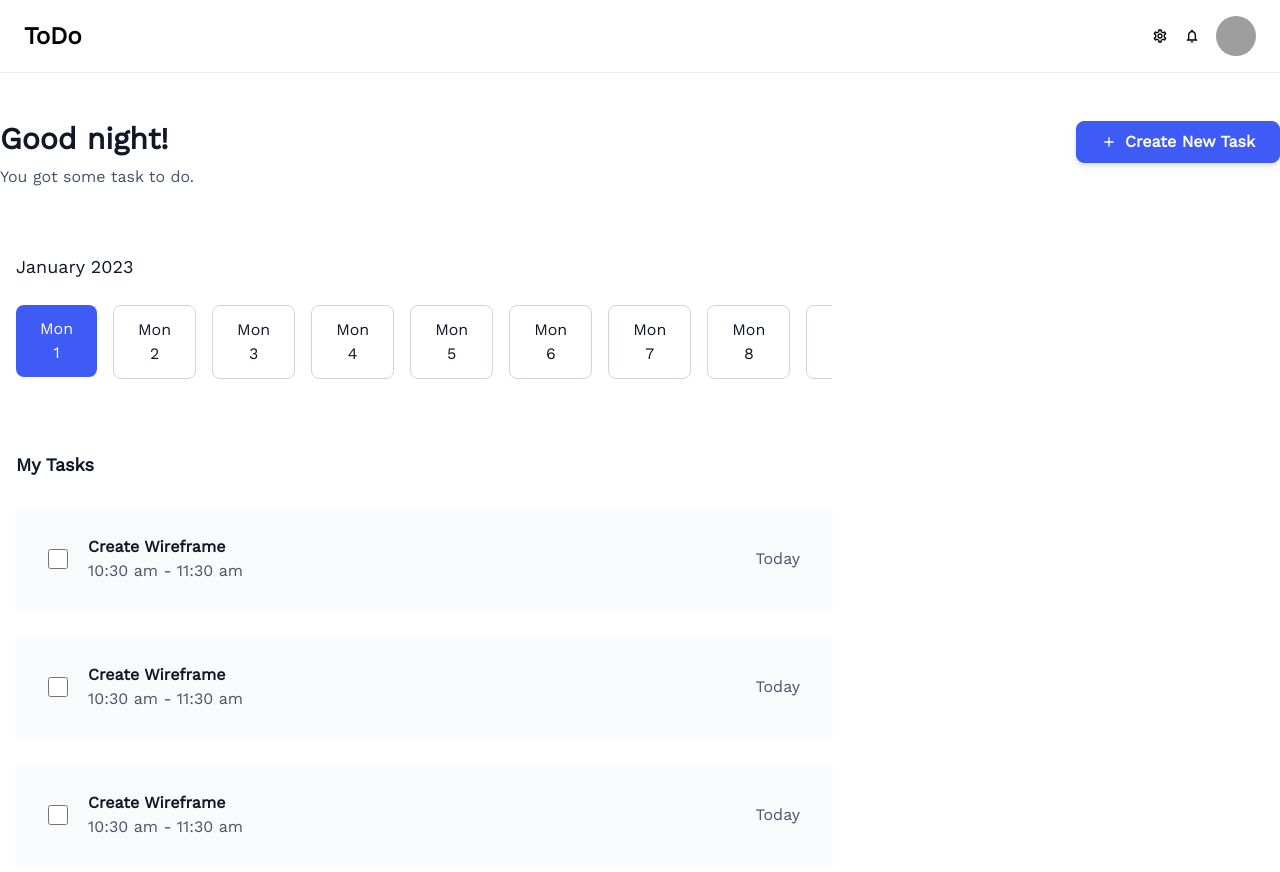
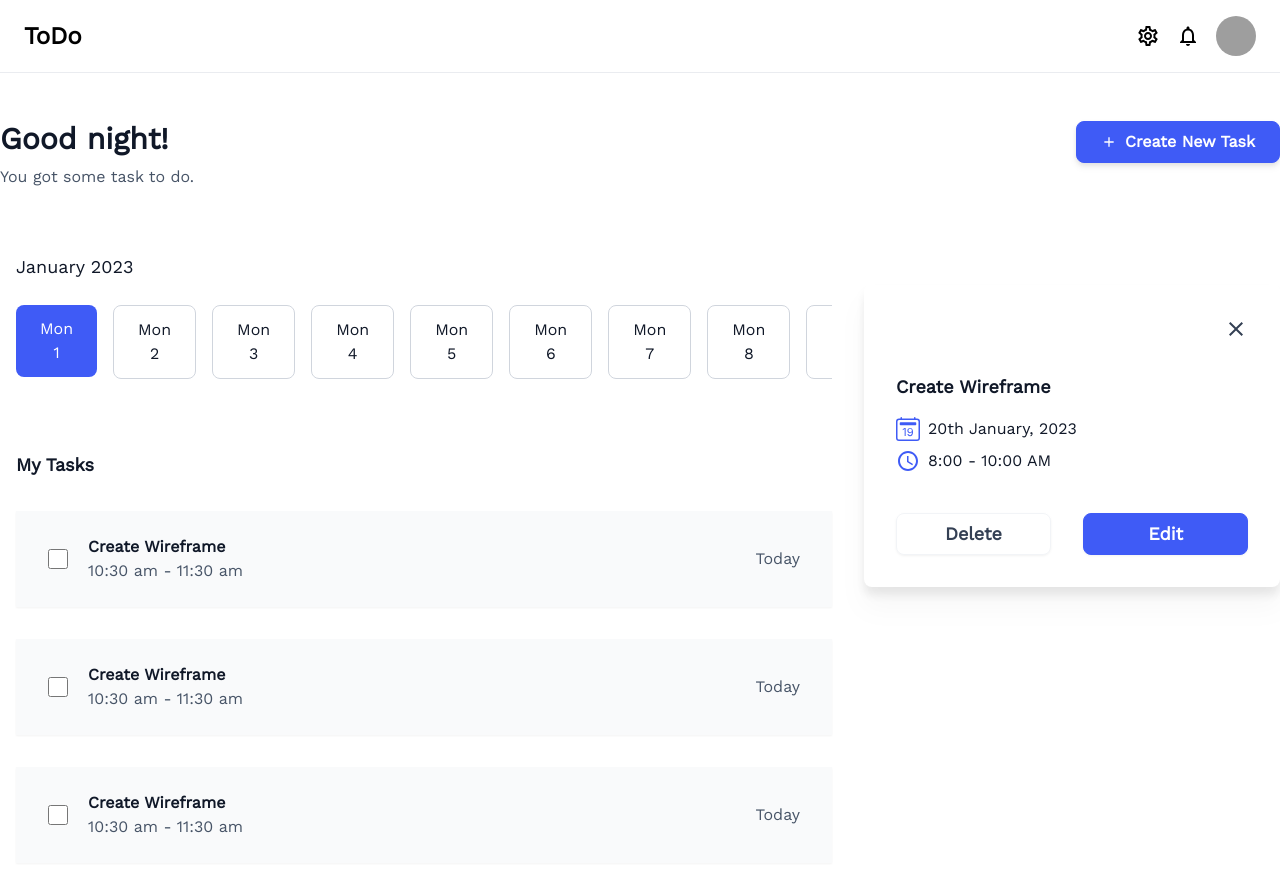
Before and after one commit to sammy-code98/schoolinkaTodo, a React (Vite) app: page / in a window 1280 px wide. Shown: the top 872 px of the page. Built offline with nearby package versions, Linux system fonts and the light colour scheme; grey boxes are pictures that could not be loaded.

Commit message:
feat: edit task content

```diff
--- a/src/App.tsx
+++ b/src/App.tsx
@@ -1,6 +1,8 @@
 import { useState } from "react";
 import { Header, DateSlider, TaskCard, AddTask } from "./components"
 import { MdAdd } from "react-icons/md";
+import { EditContent } from "./components/EditTask";
+
 
 
 function App() {
@@ -52,6 +54,10 @@ function App() {
             {showModal ? (
               <AddTask clickHandler={() => setShowModal(false)} />
             ) : null}
+
+            <div>
+              <EditContent />
+            </div>
           </div>
         </div>
 
--- /dev/null
+++ b/src/components/EditTask/editContent.tsx
@@ -0,0 +1,41 @@
+import { MdClear, MdAccessTime } from "react-icons/md";
+import { BsCalendar2Date } from "react-icons/bs";
+
+
+export default function EditContent() {
+    return (
+        <div className='p-8 bg-base_white  rounded-lg border-task_border drop-shadow-xl mt-12'>
+            <div className="flex justify-end" >
+                <MdClear size='1.5rem' color="#344054" className="cursor-pointer" />
+            </div>
+            <div className="mt-8">
+                <h3 className='text-primary_black text-lg font-semibold'>Create Wireframe</h3>
+            </div>
+            <div className="py-4">
+                <div className="flex items-center gap-2 mb-2">
+                    <BsCalendar2Date size="1.5rem" color="#3F5BF6" />
+                    <p className="text-primary_black text-md font-meduim">20th January, 2023</p>
+                </div>
+                <div className="flex items-center gap-2">
+                    <MdAccessTime size="1.5rem" color="#3F5BF6" />
+                    <p className="text-primary_black text-md font-meduim">8:00 - 10:00 AM</p>
+
+                </div>
+            </div>
+
+
+            <div className='mt-6 flex justify-between items-center'>
+
+                <button type='button'
+                    className='py-1.5 px-12  text-lg font-semibold text-primary_grey drop-shadow-sm bg-base_white rounded-lg border border-task_border hover:bg-primary_blue hover:text-base_white'>
+                    Delete
+                </button>
+
+                <button type="submit"
+                    className="py-1.5 px-16 text-lg font-semibold text-base_white bg-primary_blue rounded-lg border border-primary_blue drop-shadow-sm hover:opacity-100">
+                    Edit
+                </button>
+            </div>
+        </div>
+    )
+}
--- /dev/null
+++ b/src/components/EditTask/index.ts
@@ -0,0 +1,3 @@
+import EditContent from "./editContent";
+
+export { EditContent };
--- a/src/components/Header/index.tsx
+++ b/src/components/Header/index.tsx
@@ -12,8 +12,8 @@ export default function Index() {
                 <div className="flex flex-wrap justify-between items-center mx-auto max-w-screen-xl ">
                     <h3 className="text-2xl font-semibold">ToDo</h3>
                     <div className="hidden lg:flex flex-wrap justify-between items-center gap-x-4">
-                        <MdOutlineSettings />
-                        <MdOutlineNotificationsNone />
+                        <MdOutlineSettings size="1.5rem" />
+                        <MdOutlineNotificationsNone size="1.5rem" />
                         <img className="w-10 h-10 rounded-full" src="https://bit.ly/sage-adebayo" alt="Rounded avatar" />
 
                     </div>
```
